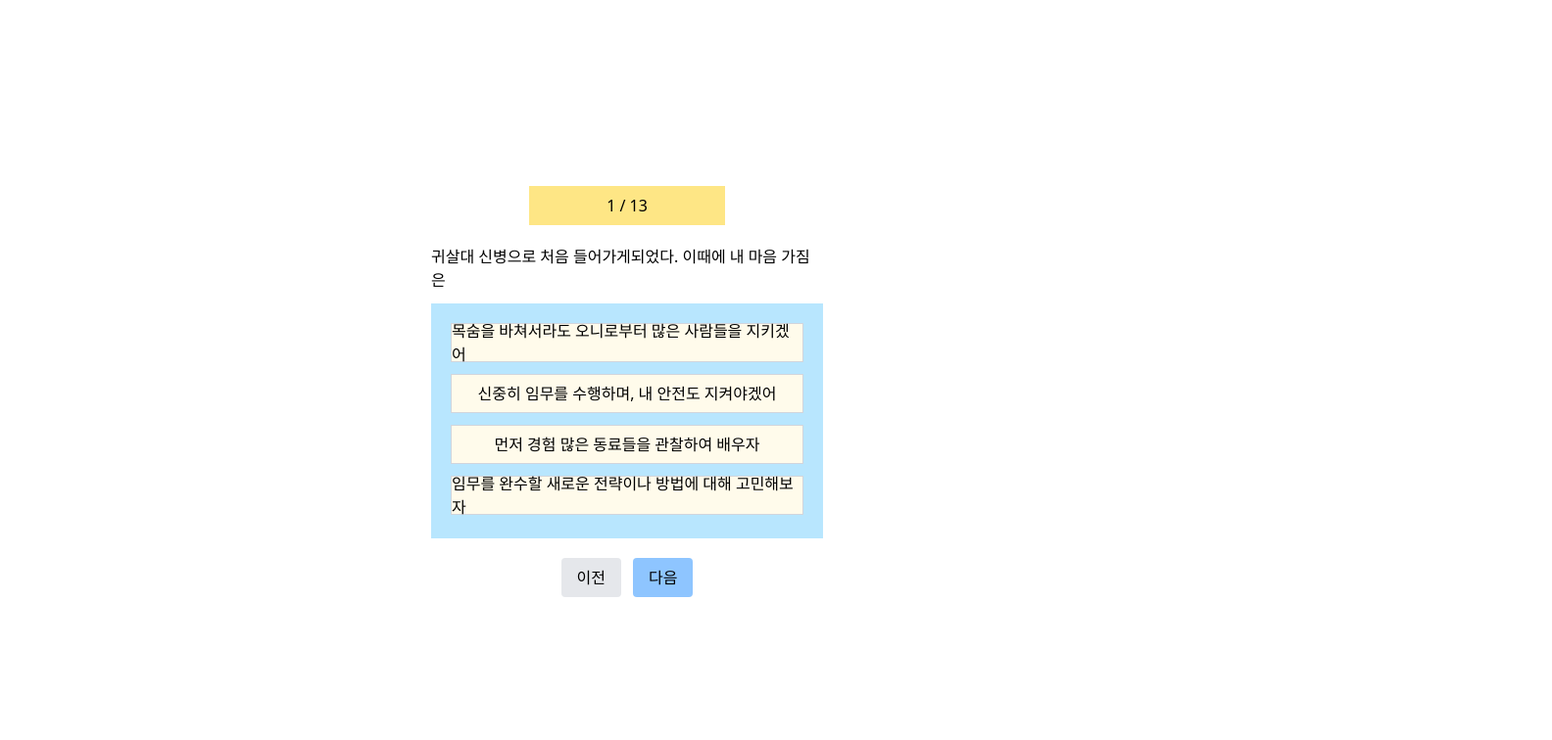
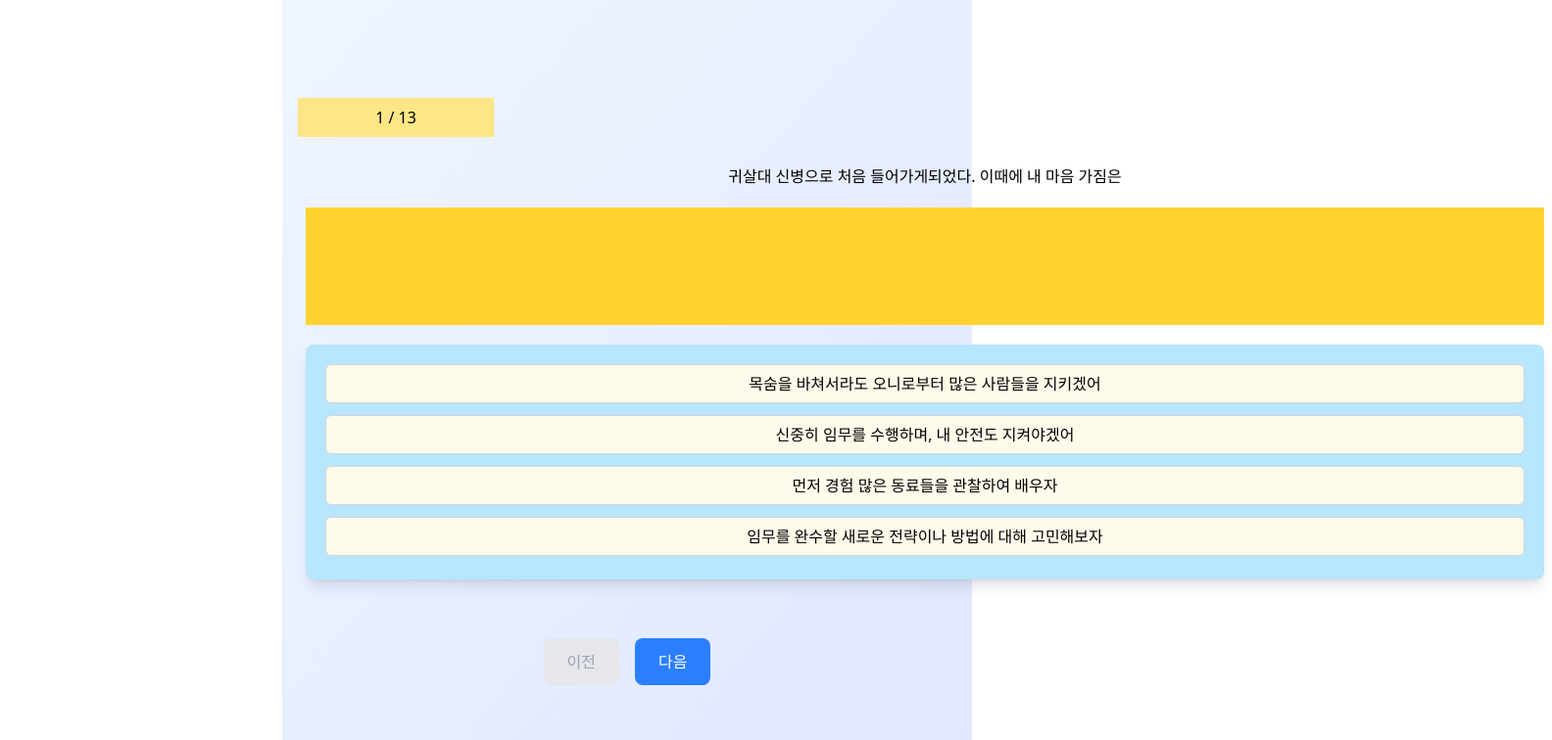
Before and after one commit to changchangwoo/kimetsu-breath-test, a Next.js app: page /quiz in a window 1280 px wide. Shown: the top 756 px of the page at 98% size, 1584 px wide, since content can reach past the window. Built offline with nearby package versions, Linux system fonts and the light colour scheme; no server answers.

Commit message:
Feat : motion 라이브러리 추가, 더미 모션 BottomUp 구현

```diff
--- /dev/null
+++ b/components/Animation/BottomUp.tsx
@@ -0,0 +1,37 @@
+"use client";
+import { easeIn, motion } from "motion/react";
+import { ReactNode } from "react";
+
+interface IProps {
+  children: ReactNode;
+  delay: number;
+}
+export default function BottomUp({ children, delay }: IProps) {
+  const textVariants = {
+    initial: {
+      opacity: 0,
+      y: +100,
+    },
+    animate: {
+      opacity: 1,
+      y: 0,
+      transition: {
+        duration: 1.5,
+        delay: delay,
+        ease: [0.7, 0, 0.3, 1] as const,
+      },
+    },
+  };
+  return (
+    <>
+      <motion.div
+        className="w-full h-auto"
+        variants={textVariants}
+        initial="initial"
+        animate="animate"
+      >
+        {children}
+      </motion.div>
+    </>
+  );
+}
--- a/components/QuestionList.tsx
+++ b/components/QuestionList.tsx
@@ -1,8 +1,11 @@
+// QuestionList.tsx - 메인 컨테이너
 "use client";
 
 import { useState } from "react";
+import { AnimatePresence } from "motion/react";
 import ProgressBar from "./ProgressBar";
 import PageMoveButton from "./PageMoveButton";
+import QuestionStep from "./QuestionStep";
 
 interface QuestionListProps {
   scripts: {
@@ -17,15 +20,16 @@ interface QuestionListProps {
 }
 
 export type AnswersType = {
-  id : string | null;
+  id: string | null;
   weights: { [key: string]: number | undefined };
-}
+};
 
 export default function QuestionList({ scripts }: QuestionListProps) {
   const [step, setStep] = useState(1);
   const [answers, setAnswers] = useState<AnswersType[]>(
     Array(scripts.length).fill(null)
   );
+  const [isTransitioning, setIsTransitioning] = useState(false);
 
   const currentScript = scripts[step - 1];
   const selectedOption = answers[step - 1];
@@ -34,71 +38,87 @@ export default function QuestionList({ scripts }: QuestionListProps) {
     const newAnswers = [...answers];
     newAnswers[step - 1] = {
       id: optionId,
-      weights: currentScript.options.find(option => option.id === optionId)?.weights || {}
+      weights:
+        currentScript.options.find((option) => option.id === optionId)
+          ?.weights || {},
     };
     setAnswers(newAnswers);
-    localStorage.setItem("answers", JSON.stringify(newAnswers));
   };
 
-  const handleNextButton = () => {
+  const handleNextButton = async () => {
     if (!selectedOption) {
       alert("옵션을 선택하세요!");
       return;
     }
+
     if (step < scripts.length) {
+      setIsTransitioning(true);
+      setTimeout(() => {
         setStep(step + 1);
+        setIsTransitioning(false);
+      }, 300);
     }
   };
 
-  const handlePrevButton = () => {
+  const handlePrevButton = async () => {
     if (step > 1) {
+      setIsTransitioning(true);
+      setTimeout(() => {
         setStep(step - 1);
+        setIsTransitioning(false);
+      }, 300);
     }
   };
 
   return (
-    <div className="w-max h-120 flex flex-col items-center justify-center gap-5">
+    <div className="min-h-screen flex flex-col items-center justify-center p-4 bg-gradient-to-br from-blue-50 to-indigo-100">
+      <div className="w-full max-w-2xl">
         <ProgressBar step={step} maxStep={scripts.length} />
-      <h1 className="w-100 h-10">{currentScript.question}</h1>
 
-      <ul className="w-100 h-60 bg-sky-200 p-5 flex flex-col gap-3">
-        {currentScript.options.map((option) => (
-          <li
-            key={option.id}
-            className={`h-10 flex items-center justify-center border
-              cursor-pointer transition-all
+        <AnimatePresence mode="wait" initial={false}>
+          <QuestionStep
+            key={step}
+            script={currentScript}
+            selectedOption={selectedOption?.id || null}
+            onSelectOption={handleSelectOption}
+          />
+        </AnimatePresence>
+
+        <div className="flex justify-center gap-4 mt-8">
+          <button
+            className={`px-6 py-3 rounded-lg font-medium transition-all
               ${
-                selectedOption?.id === option.id
-                  ? "bg-orange-300 border-orange-500"
-                  : "bg-amber-50 border-gray-300"
+                step === 1
+                  ? "bg-gray-200 text-gray-400 cursor-not-allowed"
+                  : "bg-blue-200 hover:bg-blue-300 text-blue-800"
               }`}
-            onClick={() => handleSelectOption(option.id)}
-          >
-            {option.text}
-          </li>
-        ))}
-      </ul>
-
-      <div className="flex gap-3">
-        <button
-          className={`px-4 py-2 bg-blue-200 rounded
-            ${step === 1 ? "bg-gray-200" : "bg-blue-200"}
-            `}
             onClick={handlePrevButton}
+            disabled={step === 1 || isTransitioning}
           >
             이전
           </button>
+
           {step === scripts.length ? (
-          <PageMoveButton href="/results" title="제출하기" answers={answers} />
+            <PageMoveButton
+              href="/results"
+              title="제출하기"
+              answers={answers}
+            />
           ) : (
             <button
-            className="px-4 py-2 bg-blue-300 rounded"
+              className="px-6 py-3 bg-blue-500 hover:bg-blue-600 text-white rounded-lg font-medium transition-all disabled:opacity-50"
               onClick={handleNextButton}
+              disabled={isTransitioning}
             >
               다음
             </button>
           )}
         </div>
       </div>
+    </div>
   );
 }
+
+/*
+
+*/
--- /dev/null
+++ b/components/QuestionStep.tsx
@@ -0,0 +1,124 @@
+// QuestionStep.tsx - 개별 질문 컴포넌트
+"use client";
+
+import { motion, scale } from "motion/react";
+
+interface QuestionStepProps {
+  script: {
+    id: number;
+    question: string;
+    options: {
+      id: string;
+      text: string;
+      weights: { [key: string]: number | undefined };
+    }[];
+  };
+  selectedOption: string | null;
+  onSelectOption: (optionId: string) => void;
+}
+
+const QuestionStep = ({
+  script,
+  selectedOption,
+  onSelectOption,
+}: QuestionStepProps) => {
+  const containerVariants = {
+    initial: {
+      opacity: 0,
+      x: 300,
+      scale: 0.75,
+    },
+    animate: {
+      opacity: 1,
+      x: 0,
+      scale: 1,
+      transition: {
+        duration: 0.5,
+        ease: "easeOut" as const,
+        when: "beforeChildren",
+        staggerChildren: 0.08,
+      },
+    },
+    exit: {
+      opacity: 0,
+      x: -300,
+      scale: 0.75,
+      transition: {
+        duration: 0.2,
+        ease: "easeIn" as const,
+      },
+    },
+  };
+
+  const itemVariants = {
+    initial: { x: -300, opacity: 0, scale: 0.75 },
+    animate: {
+      x: 0,
+      opacity: 1,
+      transition: { duration: 0.3, scale: 0 },
+      ease: "easeOut" as const,
+    },
+    exit: {
+      x: -300,
+      opacity: 0,
+      transition: { duration: 0.2, scale: 0.75 },
+      ease: "easeOut" as const,
+    },
+  };
+
+  return (
+    <motion.div
+      className="w-screen h-120 flex flex-col items-center justify-center gap-5 p-2"
+      variants={containerVariants}
+      initial="initial"
+      animate="animate"
+      exit="exit"
+      key={script.id}
+    >
+      <motion.h1
+        className="w-max h- text-center"
+        initial={{ opacity: 0, y: -20 }}
+        animate={{ opacity: 1, y: 0 }}
+        exit={{ opacity: 0, y: -20 }}
+        transition={{ duration: 0.4 }}
+      >
+        {script.question}
+      </motion.h1>
+
+      <motion.div className="w-full h-30 bg-amber-300"></motion.div>
+
+      <motion.ul
+        className="w-full h-60 bg-sky-200 p-5 flex flex-col gap-3 rounded-lg shadow-lg"
+        variants={{
+          animate: {
+            transition: {
+              staggerChildren: 0.08,
+              delayChildren: 0.2,
+            },
+          },
+        }}
+      >
+        {script.options.map((option) => (
+          <motion.li
+            variants={itemVariants}
+            key={option.id}
+            className={`h-10 flex items-center justify-center border rounded-md
+              cursor-pointer transition-all hover:scale-105
+              ${
+                selectedOption === option.id
+                  ? "bg-orange-300 border-orange-500 shadow-md"
+                  : "bg-amber-50 border-gray-300 hover:bg-amber-100"
+              }`}
+            onClick={() => onSelectOption(option.id)}
+            whileHover={{ scale: 1.02 }}
+            whileTap={{ scale: 0.98 }}
+          >
+            {option.text}
+          </motion.li>
+        ))}
+      </motion.ul>
+    </motion.div>
+  );
+};
+
+export default QuestionStep;
--- a/src/app/page.tsx
+++ b/src/app/page.tsx
@@ -1,10 +1,33 @@
+import BottomUp from "../../components/Animation/BottomUp";
 import PageMoveButton from "../../components/PageMoveButton";
 
 export default function Home() {
+  let delay = 0.05;
+  const step = 0.05;
+
   return (
-    <div className="h-dvh flex flex-col justify-center items-center gap-5">
-      시작 페이지
-      <PageMoveButton href="/quiz" title="시작하기" />
+    <div className="h-dvh flex flex-col justify-center items-center gap-5 p-5 text-center">
+      <BottomUp delay={delay}>
+        <h1 className="text-3xl">임시 텍스트 애니메이션 확인</h1>
+      </BottomUp>
+
+      <BottomUp delay={(delay += step)}>
+        <div className="w-full h-45 rounded-md bg-emerald-200"></div>
+      </BottomUp>
+
+      <BottomUp delay={(delay += step)}>
+        <h2 className="text-xl">대략 100명 이상 이용중</h2>
+      </BottomUp>
+
+      <BottomUp delay={(delay += step)}>
+        <PageMoveButton href="/quiz" title="시작하기" />
+      </BottomUp>
+
+      <BottomUp delay={(delay += step)}>
+        <span className="text-sm var(--color-gray-200) mt-15">
+          저작권 관련 내용 저작권 관련 내용 저작권 관련 내용 저작권 관련 내용
+        </span>
+      </BottomUp>
     </div>
   );
 }
--- a/src/app/results/[id]/page.tsx
+++ b/src/app/results/[id]/page.tsx
@@ -11,7 +11,7 @@ interface PageProps {
 }
 
 export default async function ResultPage(props: PageProps) {
-  const { id } = await props.params;
+  const { id } = props.params;
 
   let result: ResultData | null = null;
 
```
Also changed, not shown: package.json (+6 -5 lines), 1 other file (tests, documents, lock files or other folders). Lines whose indentation alone changed are shown as unchanged.
